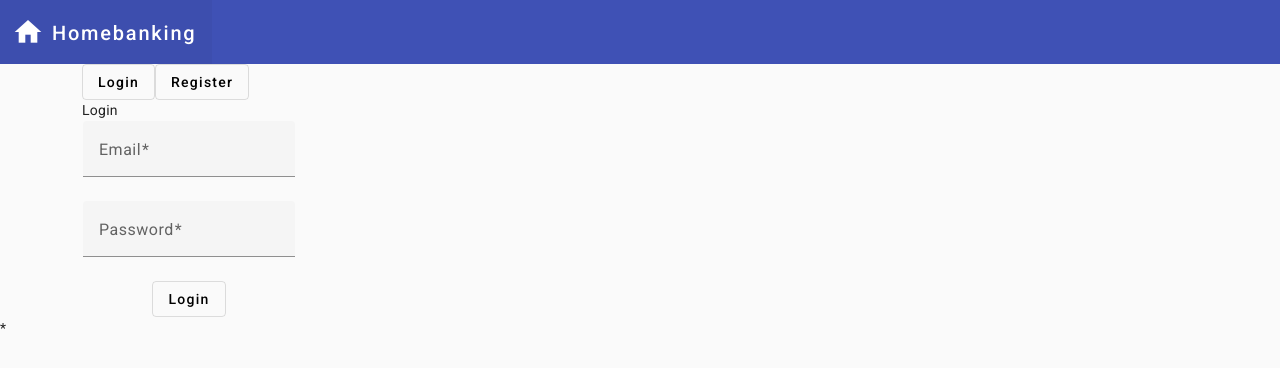
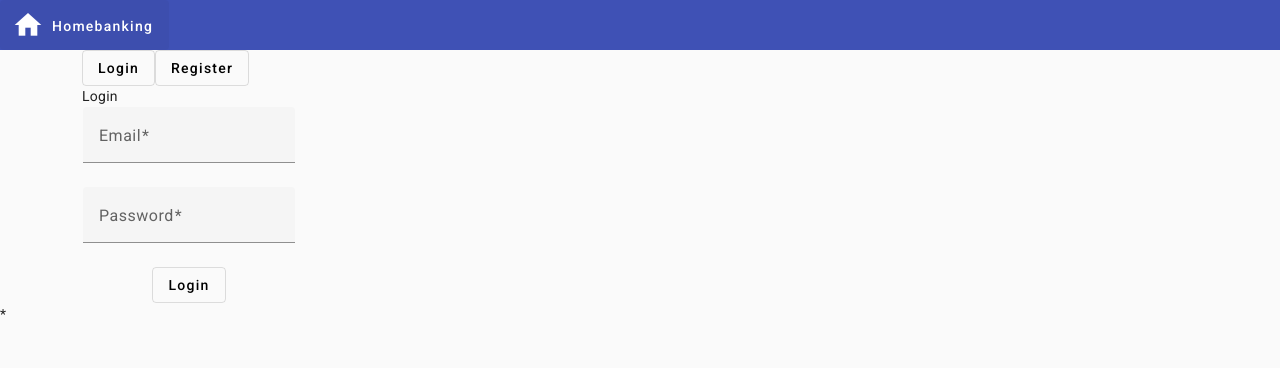
Before and after one commit to CoolReal/home-banking, an Angular app in the folder frontend/: page / in a window 1280 px wide. Shown: the top 368 px of the page. Built offline with nearby package versions, Linux system fonts and the light colour scheme; no server answers.

Commit message:
feat: made navbar sticky

```diff
--- a/frontend/src/app/components/navbar/navbar.component.html
+++ b/frontend/src/app/components/navbar/navbar.component.html
@@ -1,4 +1,4 @@
-<mat-toolbar color="primary" class="p-0">
+<mat-toolbar color="primary" class="p-0 sticky" style="height: 50px">
     <button mat-button class="h-100">
         <mat-icon fontIcon="home" class="align-middle ps-1"
                   style="font-size: 2rem; height: 2rem; width: auto"></mat-icon>
@@ -6,7 +6,7 @@
     </button>
 
     <span style="flex: auto"></span>
-    <button *ngIf="authService.isLoggedIn()" mat-button class="m-0 p-2 h-100"  (click)="logout($event)">
+    <button *ngIf="authService.isLoggedIn()" mat-button class="m-0 p-2 h-100" (click)="logout()">
         <span>Logout</span>
         <mat-icon fontIcon="logout" style="font-size: 1.5rem; height: 1.5rem; width: auto"></mat-icon>
     </button>
--- a/frontend/src/app/components/navbar/navbar.component.scss
+++ b/frontend/src/app/components/navbar/navbar.component.scss
@@ -1 +1,7 @@
-@import 'bootstrap/scss/bootstrap';
+.sticky {
+    position: fixed;
+    top: 0;
+    left: 0;
+    right: 0;
+    z-index: 999;
+}
--- a/frontend/src/app/components/navbar/navbar.component.ts
+++ b/frontend/src/app/components/navbar/navbar.component.ts
@@ -9,8 +9,7 @@ import { AuthService } from '../../services/auth.service';
 export class NavbarComponent {
     constructor(public authService: AuthService) {}
 
-    logout(event: Event) {
-        event.preventDefault()
+    logout() {
         this.authService.logout();
     }
 }
--- a/frontend/src/app/components/root/root.component.html
+++ b/frontend/src/app/components/root/root.component.html
@@ -1,2 +1,4 @@
 <homebanking-navbar></homebanking-navbar>
-<router-outlet></router-outlet>
+<div class="root">
+    <router-outlet></router-outlet>
+</div>
--- a/frontend/src/app/components/root/root.component.scss
+++ b/frontend/src/app/components/root/root.component.scss
@@ -0,0 +1,7 @@
+.root {
+    position: absolute;
+    top: 50px; //Toolbar height
+    bottom: 0;
+    left: 0;
+    right: 0;
+}
--- a/frontend/src/app/components/root/root.component.ts
+++ b/frontend/src/app/components/root/root.component.ts
@@ -8,12 +8,15 @@ import { AuthService } from '../../services/auth.service';
     styleUrls: ['./root.component.scss'],
 })
 export class RootComponent implements OnInit {
-    constructor(private router: Router, private authService: AuthService) {}
+    constructor(private router: Router, private authService: AuthService) {
+        this.authService
+            .login('nrcsilva2001@gmail.com', 'askjdhashjdaojd')
+            .subscribe();
+    }
 
     ngOnInit(): void {
         this.router.events.subscribe((event) => {
             if (event instanceof NavigationStart) {
-                console.log(event);
                 if (event.url === '/' && this.authService.isLoggedIn()) {
                     this.router.navigateByUrl('home');
                 }
```
